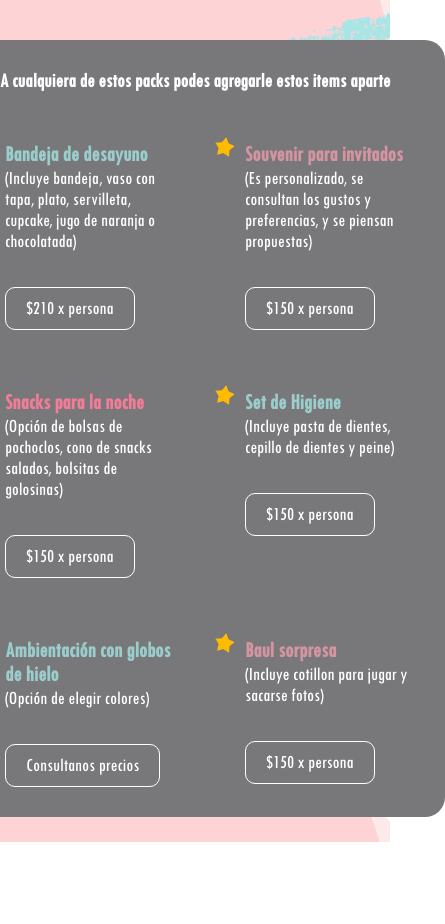
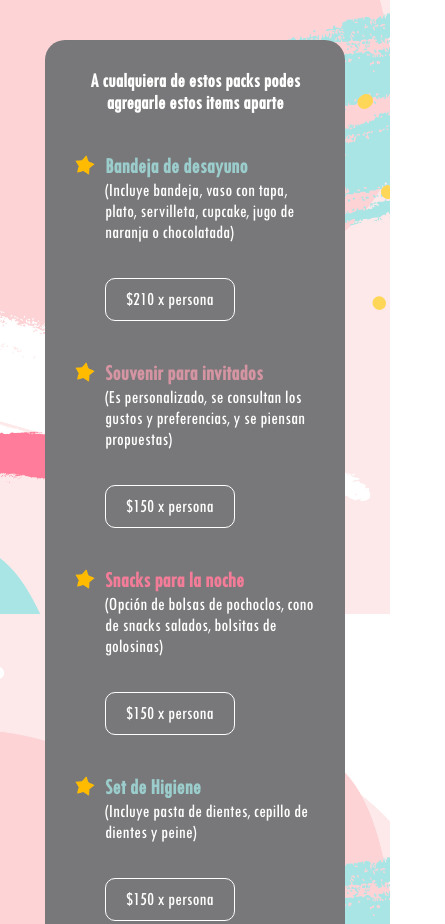
Before and after one commit to martin2844/a-clients-party-website, a Gatsby site: page /servicio in a window 390 px wide. Shown: the part 2018-2942 px from the top of the page, 445 px wide, since content can reach past the window. Before the commit the page ends 2860 px from the top, so only its background shows below. Built offline with nearby package versions, Linux system fonts and the light colour scheme; Gatsby itself is replaced by a stand-in of ours.

Commit message:
service mobile

```diff
--- a/src/stylesheets/servicio.scss
+++ b/src/stylesheets/servicio.scss
@@ -152,6 +152,35 @@
 @media screen and (max-width: 450px) {
 
 
+    .pack-extras-container {
+        width: 300px;
+    }
+
+
+
+    .star-container {
+        .star {
+            margin-top: 1px;
+         width: 20px;
+        }
+
+     }
+
+     .pack-title {
+        margin: 30px 40px 20px;
+        color: #fff;
+        font-size: 1.1rem;
+    }
+
+
+.info-iteree {
+    flex-basis: 80%;
+    color: #fff;
+    margin: 20px 0;
+    font-size: 1.2rem;
+    align-self: flex-start;
+}
+
 
 
 }
```
